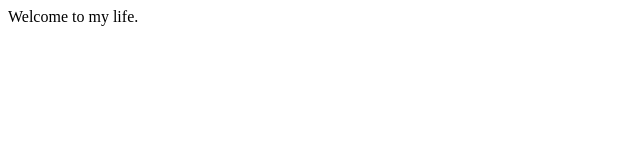
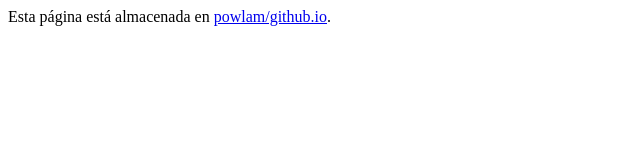
Before and after one commit to powlam/powlam.github.io, a plain HTML site: page index.html in a window 1280 px wide. Shown: the whole page, without its empty margins (0-640 px from the left). Drawn offline with Linux system fonts and the light colour scheme.

Commit message:
Cambio del texto mostrado

```diff
--- a/index.html
+++ b/index.html
@@ -5,6 +5,6 @@
   <title>Página de github de powlam</title>
 </head>
 <body>
-  Welcome to my life.
+  Esta página está almacenada en <a href="https://github.com/powlam/powlam.github.io/">powlam/github.io</a>.
 </body>
 </html>
```
